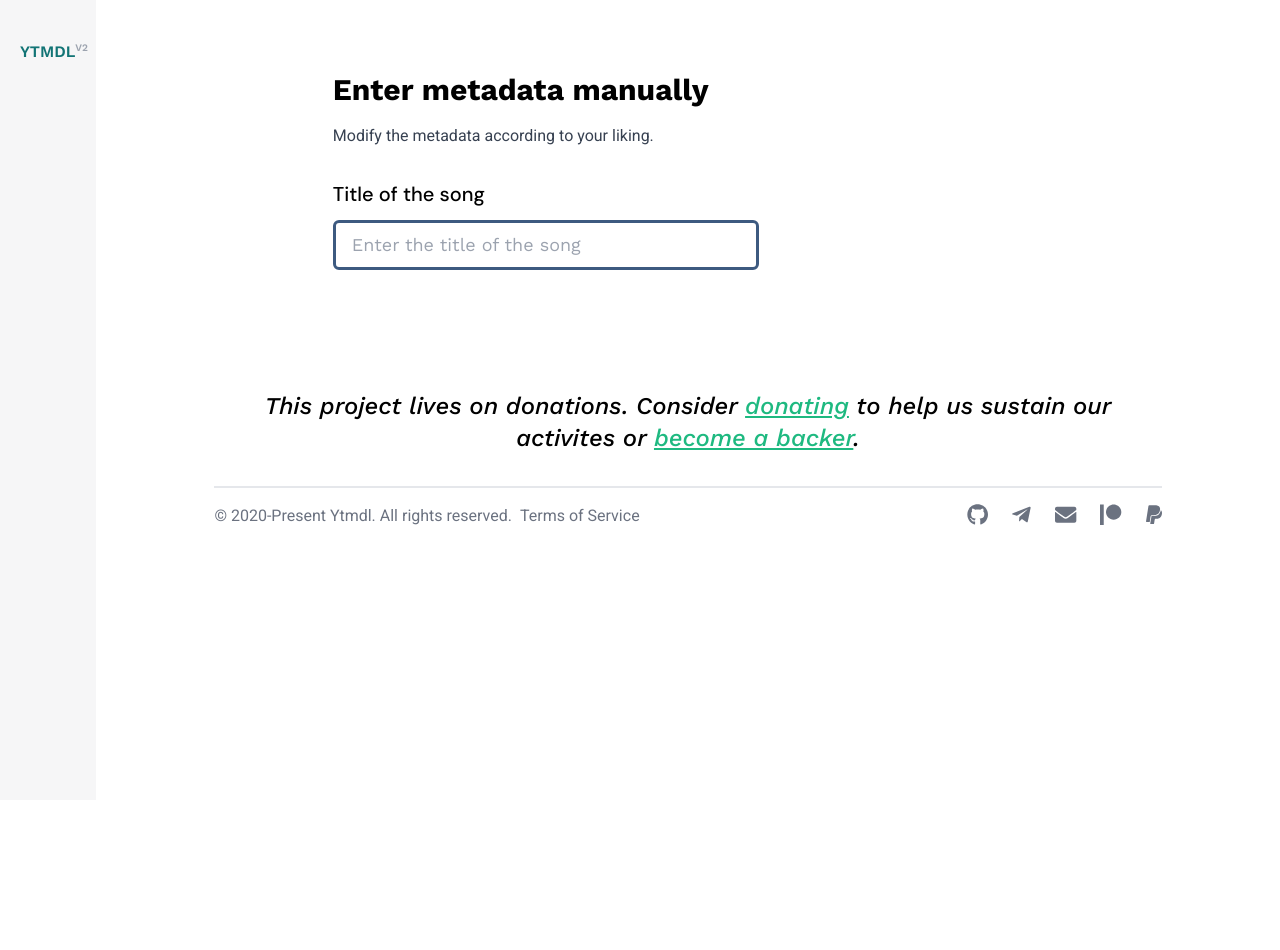
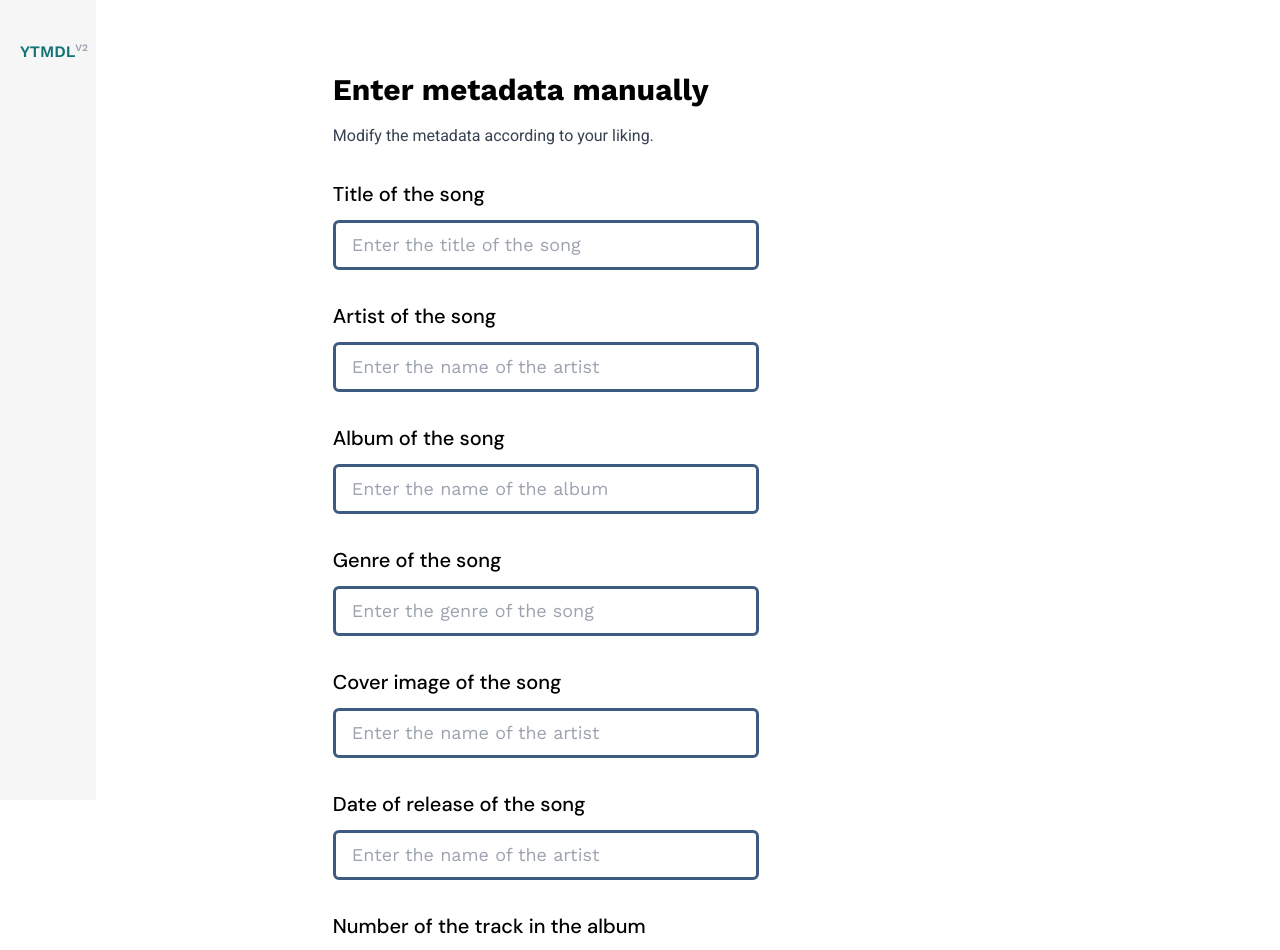
Before and after one commit to deepjyoti30/ytmdl-web-v2, a Vue app: page /manual in a window 1280 px wide. Shown: the top 950 px of the page. Before the commit the page ends 800 px from the top, so only its background shows below. Built offline with nearby package versions, Linux system fonts and the light colour scheme; some icons are missing; what vue-resource would draw is missing.

Commit message:
Add a list of options for manual metadata

```diff
--- a/src/components/ManualMetaEach.vue
+++ b/src/components/ManualMetaEach.vue
@@ -1,16 +1,29 @@
 <template>
   <div class="manual--each__container py-4">
-    <h3 class="text-xl font-medium">Title of the song</h3>
+    <h3 class="text-xl font-medium">{{ getName }}</h3>
     <input
       class="border mt-3 px-4 py-2 rounded-md text-lg w-3/5"
-      placeholder="Enter the title of the song"
+      :placeholder="getPlaceholder"
     />
   </div>
 </template>
 
 <script>
 export default {
-  name: "ManualEach"
+  name: "ManualEach",
+  props: {
+    option: {
+      type: Object
+    }
+  },
+  computed: {
+    getName() {
+      return this.option.name;
+    },
+    getPlaceholder() {
+      return this.option.placeholder;
+    }
+  }
 };
 </script>
 
--- /dev/null
+++ b/src/static/manual.js
@@ -0,0 +1,53 @@
+const manualOptions = [
+  {
+    attrName: "name",
+    name: "Title of the song",
+    placeholder: "Enter the title of the song",
+    default: "",
+    skippingAllowed: false
+  },
+  {
+    attrName: "artist",
+    name: "Artist of the song",
+    placeholder: "Enter the name of the artist",
+    default: "",
+    skippingAllowed: false
+  },
+  {
+    attrName: "album",
+    name: "Album of the song",
+    placeholder: "Enter the name of the album",
+    default: "",
+    skippingAllowed: false
+  },
+  {
+    attrName: "genre",
+    name: "Genre of the song",
+    placeholder: "Enter the genre of the song",
+    default: "",
+    skippingAllowed: true
+  },
+  {
+    attrName: "cover",
+    name: "Cover image of the song",
+    placeholder: "Enter the name of the artist",
+    default: "",
+    skippingAllowed: true
+  },
+  {
+    attrName: "release_date",
+    name: "Date of release of the song",
+    placeholder: "Enter the name of the artist",
+    default: null,
+    skippingAllowed: true
+  },
+  {
+    attrName: "number",
+    name: "Number of the track in the album",
+    placeholder: "Enter the number of the track in the album",
+    default: 0,
+    skippingAllowed: true
+  }
+];
+
+export default manualOptions;
--- a/src/views/ManualMetadata.vue
+++ b/src/views/ManualMetadata.vue
@@ -7,13 +7,18 @@
       <p class="my-4 text-gray-700 dark:text-gray-400">
         Modify the metadata according to your liking.
       </p>
-      <ManualEach />
+      <ManualEach
+        v-for="(option, id) in getManualOptions"
+        :key="id"
+        :option="option"
+      />
     </div>
   </div>
 </template>
 
 <script>
 import ManualEach from "@/components/ManualMetaEach";
+import manualOptions from "@/static/manual.js";
 
 export default {
   name: "ManualMeta",
@@ -24,6 +29,11 @@ export default {
   },
   components: {
     ManualEach
+  },
+  computed: {
+    getManualOptions() {
+      return manualOptions;
+    }
   }
 };
 </script>
```
